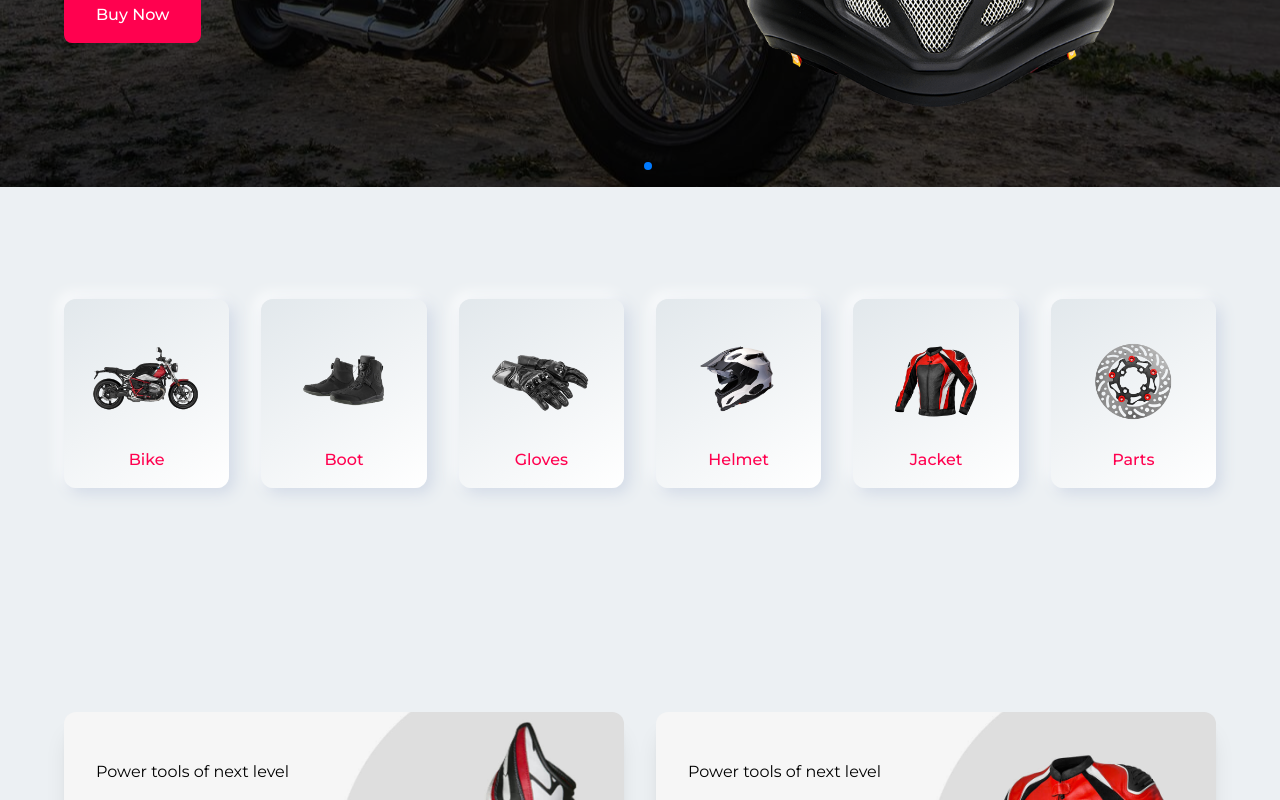
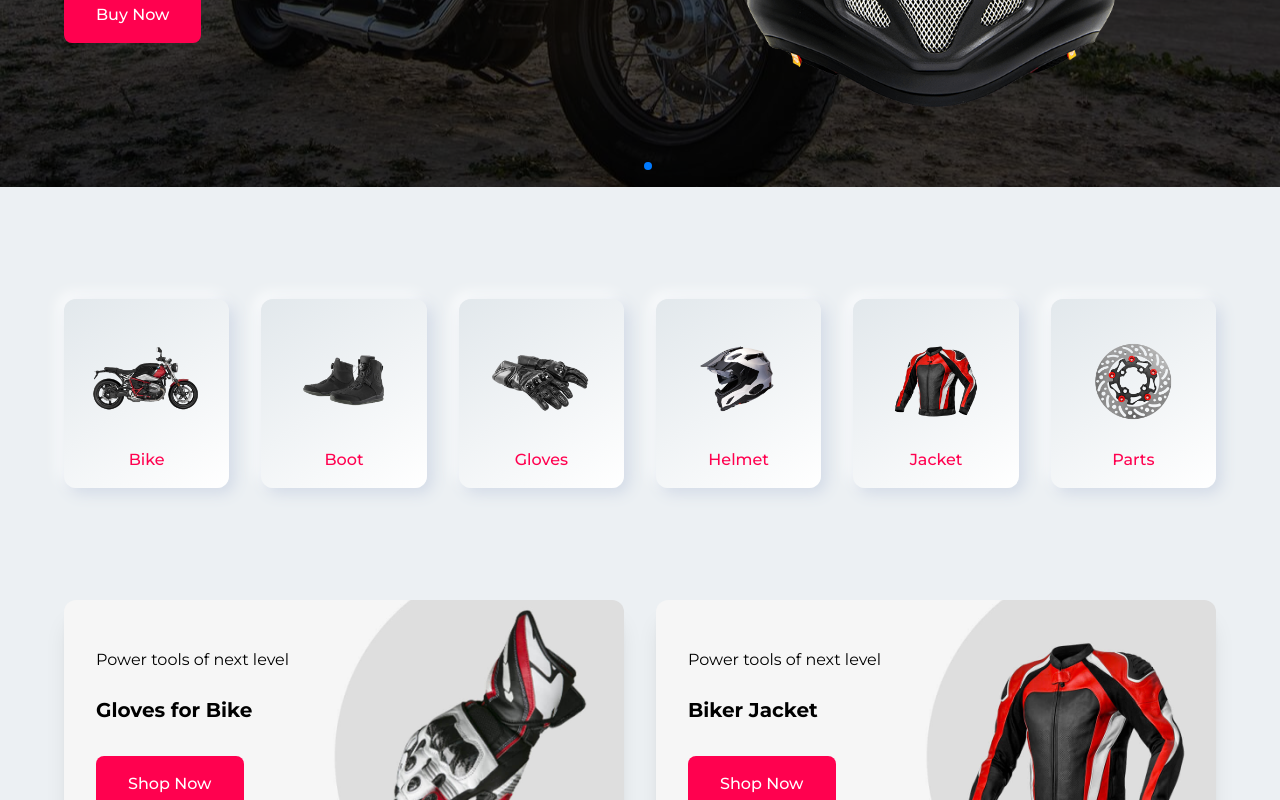
Before and after one commit to mallick-portfolio/bike-hunter, a React (Create React App) app in the folder frontend/: page / in a window 1280 px wide. Shown: the part 581-1381 px from the top of the page. Built offline with nearby package versions, Linux system fonts and the light colour scheme; no server answers.

Commit message:
added feature category

```diff
--- a/frontend/src/index.css
+++ b/frontend/src/index.css
@@ -175,15 +175,24 @@ code {
     @apply relative left-0 hover:left-3 hover:duration-500 hover:transition-all;
   }
   .discout {
-    @apply relative after:absolute after:top-0 after:bottom-0 after:left-0 after:right-0 after:bg-banner z-10
+    @apply relative after:absolute after:top-0 after:bottom-0 after:left-0 after:right-0 after:bg-banner z-10;
   }
   .discount-container {
-    @apply container relative z-20 text-center text-white
+    @apply container relative z-20 text-center text-white;
   }
   .discount-title {
-    @apply lg:text-5xl text-3xl font-semibold
+    @apply lg:text-5xl text-3xl font-semibold;
   }
   .discount-subtitle {
-    @apply text-lg md:text-xl font-medium pt-4 pb-8
+    @apply text-lg md:text-xl font-medium pt-4 pb-8;
+  }
+  .feturecategroy-container {
+    @apply container pt-24 lg:pt-28 grid grid-cols-3 md:grid-cols-6 items-center gap-4 lg:gap-8;
+  }
+  .featurecategory-card {
+    @apply rounded-xl cursor-pointer bg-btn hover:bg-btnHover hover:duration-500 hover:transition-all text-primary hover:text-white shadow-4xl p-4;
+  }
+  .featurecategory-title {
+    @apply text-center font-medium text-base;
   }
 }
--- a/frontend/src/pages/Home/FeatureCategory.jsx
+++ b/frontend/src/pages/Home/FeatureCategory.jsx
@@ -7,14 +7,11 @@ import jacket from "../../assets/images/feature/jacket-4.png";
 import part from "../../assets/images/feature/part-1.png";
 const FeatureCategory = () => {
   return (
-    <div className="container py-24 lg:py-28 grid grid-cols-3 md:grid-cols-6 items-center gap-4 lg:gap-8">
+    <div className="feturecategroy-container">
       {category.map((cat) => (
-        <div
-          key={cat.id}
-          className="rounded-xl cursor-pointer bg-btn hover:bg-btnHover hover:duration-500 hover:transition-all text-primary hover:text-white shadow-4xl p-4"
-        >
+        <div key={cat.id} className="featurecategory-card">
           <img src={cat.image} alt="" />
-          <h4 className="text-center font-medium text-base">{cat.title}</h4>
+          <h4 className="featurecategory-title">{cat.title}</h4>
         </div>
       ))}
     </div>
```
